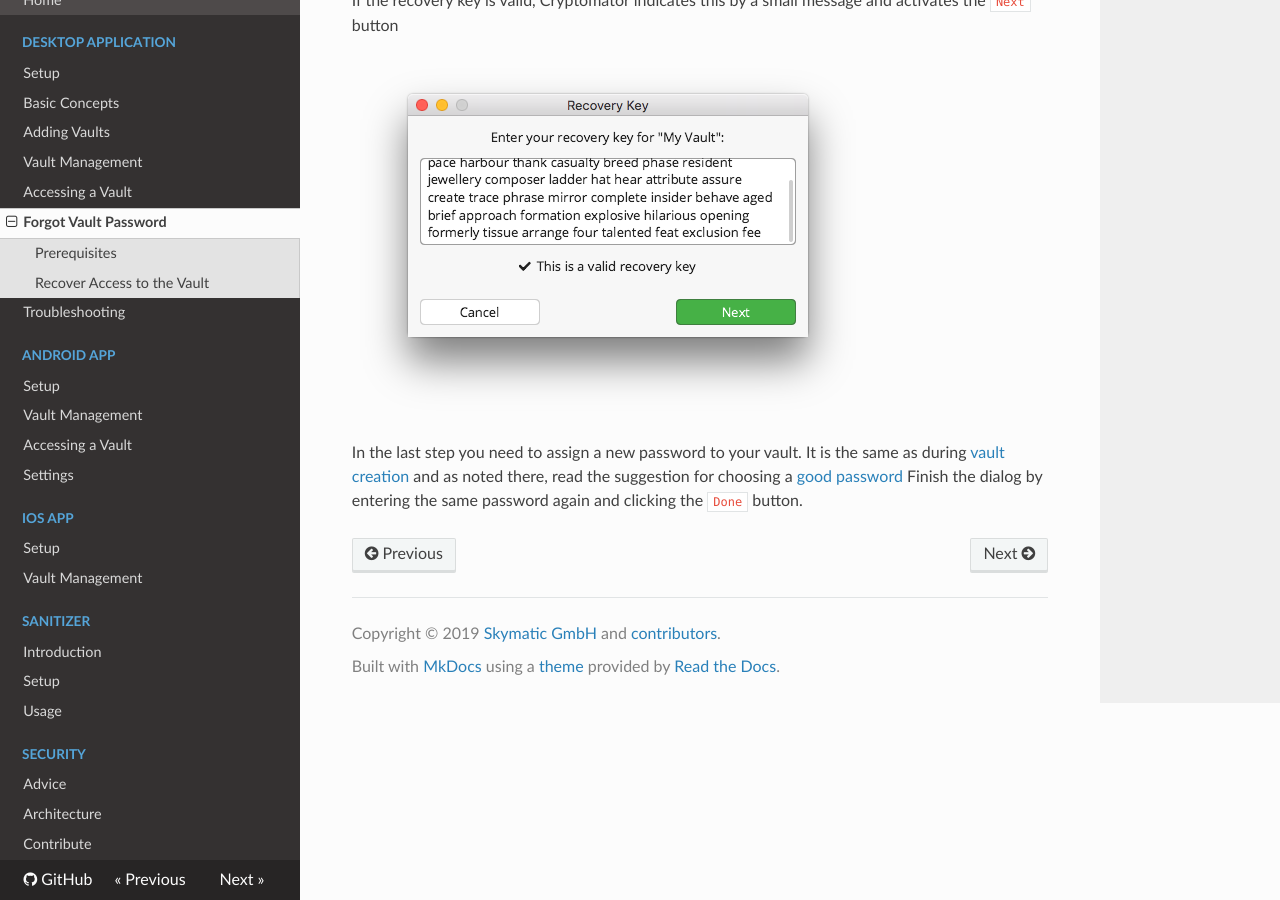
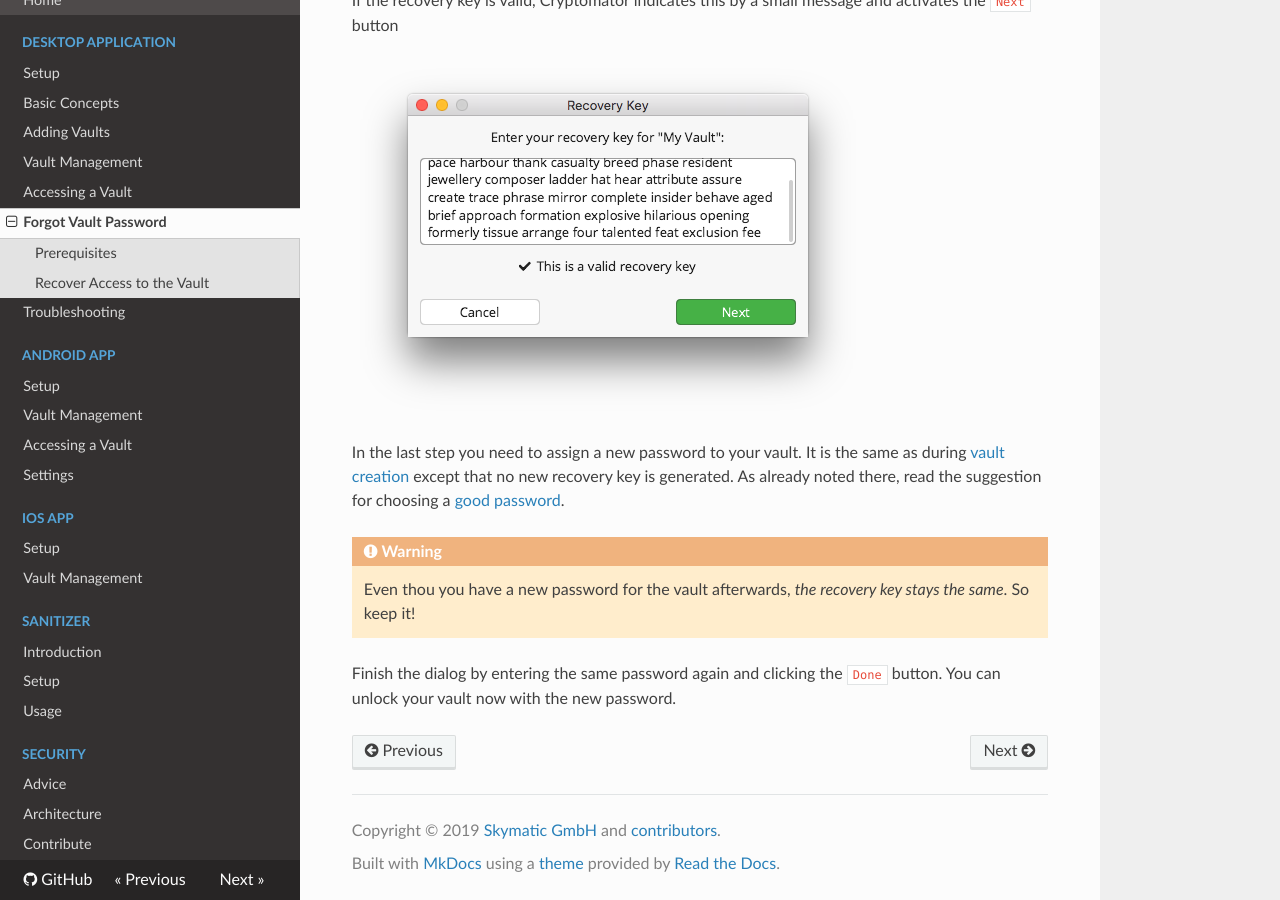
Before and after one commit to cryptomator/docs, an MkDocs documentation site: the page built from docs/desktop/forgot-password.md, in a window 1280 px wide and 900 px high, scrolled down 1718 px. Built offline with MkDocs 1.6.1, drawn with Linux system fonts in a browser that asks for light colours; nearby versions of some CDN libraries.

Commit message:
fixing links and add warning to keep recovery key

```diff
--- a/docs/desktop/forgot-password.md
+++ b/docs/desktop/forgot-password.md
@@ -35,5 +35,11 @@ If the recovery key is valid, Cryptomator indicates this by a small message and
 ![A valid recovery key has been entered](../img/desktop/recoverykey-recover-valid.png)
 
 In the last step you need to assign a new password to your vault.
-It is the same as during [vault creation](./adding-vaults.md#) and as noted there, read the suggestion for choosing a [good password](../security/advice.md#good-passwords)
+It is the same as during [vault creation](../adding-vaults/#3-choose-a-passwords) except that no new recovery key is generated.
+As already noted there, read the suggestion for choosing a [good password](../../security/advice/#good-passwords).
+
+!!! warning
+    Even thou you have a new password for the vault afterwards, _the recovery key stays the same_. So keep it!
+
 Finish the dialog by entering the same password again and clicking the `Done` button.
+You can unlock your vault now with the new password.
```
